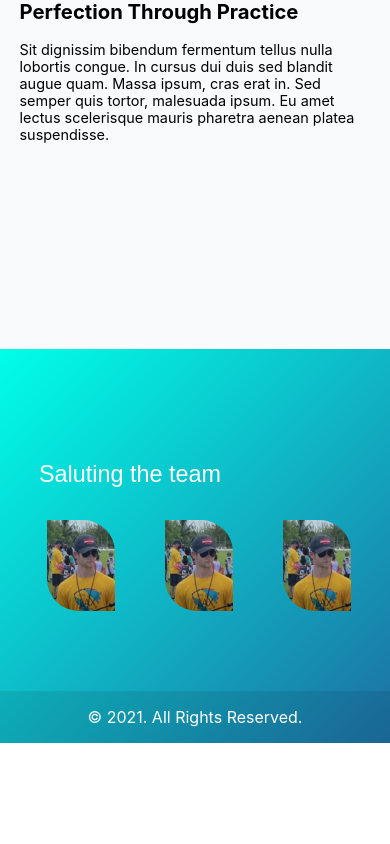
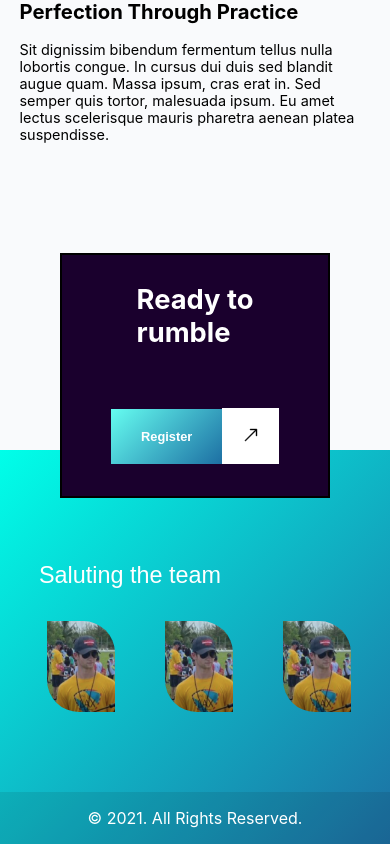
Before and after one commit to ivoinestrachan/lacrosse-site, a React (Create React App) app: page / in a window 390 px wide. Shown: the part 3006-3850 px from the top of the page. Before the commit the page ends 3749 px from the top, so only its background shows below. Built offline with nearby package versions, Linux system fonts and the light colour scheme; a web font is replaced by a local one.

Commit message:
Fixed regButton component

```diff
--- a/src/components/Homepage.js
+++ b/src/components/Homepage.js
@@ -4,6 +4,7 @@ import Event from "./Event/";
 import Mission from "./Mission/";
 import Practice from "./Practice/";
 import Team from "./Team";
+import RegButton from "./RegButton/";
 
 const LandingPage = () => {
   return (
@@ -12,6 +13,7 @@ const LandingPage = () => {
       <Event />
       <Mission />
       <Practice />
+      <RegButton />
       <Team />
     </>
   );
--- a/src/components/Practice/prac.module.css
+++ b/src/components/Practice/prac.module.css
@@ -1,5 +1,4 @@
-@import url('http://fonts.cdnfonts.com/css/circular-std-book');
-
+@import url("http://fonts.cdnfonts.com/css/circular-std-book");
 
 .container {
   margin-top: 5rem;
--- a/src/components/RegButton/index.js
+++ b/src/components/RegButton/index.js
@@ -16,7 +16,7 @@ const index = () => {
               You're just a click away, click 👇
             </h4>
             <div className={styles.buttonWrapper}>
-              <button className={styles.button}>Register Now </button>
+              <button className={styles.button}>Register</button>
 
               <div className={styles.iconWrapper}>
                 <BsArrowUpRight className={styles.icon} />
--- a/src/components/RegButton/regbutton.module.css
+++ b/src/components/RegButton/regbutton.module.css
@@ -1,4 +1,5 @@
 .container {
+  margin-top: 6rem;
   padding: 0rem 1rem;
   border: 2px solid black;
   margin-left: auto;
@@ -6,13 +7,14 @@
   width: 60%;
   background: #1a002d;
   color: white;
-  position: absolute;
+  position: relative;
   left: 0;
   right: 0;
   z-index: 99;
   display: flex;
   justify-content: center;
   bottom: 16%;
+  z-index: 99999;
 }
 
 .wrapper {
@@ -63,6 +65,8 @@
 
 @media (max-width: 1024px) {
   .container {
+    /* bottom: -40%; */
+    bottom: 10.5%;
     max-width: 320.217px;
   }
 
@@ -75,10 +79,15 @@
   }
 
   .heading {
-    font-size: (5vw, 36.15px);
+    font-size: min(7vw, 36.15px);
   }
 
   .buttonWrapper {
     margin-bottom: 2rem;
+    /* font-size: 1.5vw; */
+  }
+
+  .button {
+    font-size: 0.8rem;
   }
 }
--- a/src/components/Team/team.module.css
+++ b/src/components/Team/team.module.css
@@ -1,8 +1,4 @@
-
-
-@import url('http://fonts.cdnfonts.com/css/circular-std-book?styles=16171,16173,16169');
-
-
+@import url("http://fonts.cdnfonts.com/css/circular-std-book?styles=16171,16173,16169");
 
 .container {
   width: 100%;
@@ -10,8 +6,8 @@
   padding-top: 1rem;
   margin-top: -3rem;
   /* position: absolute; */
-  margin-top: 15rem;
-  z-index: -1;
+  /* margin-top: 22rem; */
+  /* z-index: -1; */
 }
 
 .wrapper {
@@ -23,7 +19,7 @@
 }
 
 .heading {
-  font-family: 'Circular Std Medium', sans-serif;
+  font-family: "Circular Std Medium", sans-serif;
   color: white;
   font-weight: 500;
   font-size: 2.2vw;
@@ -33,7 +29,7 @@
 
 .img {
   width: 17.5vw;
-   max-width: auto;
+  max-width: auto;
   margin-left: 0.5rem;
   border-radius: 0% 2em 0% 2em;
   border: 0px solid;
@@ -79,7 +75,7 @@
 @media (max-width: 1024px) {
   .container {
     /* margin-top: -2rem; */
-    margin-top: 12rem;
+    /* margin-top: 12rem; */
   }
 
   .heading {
```
